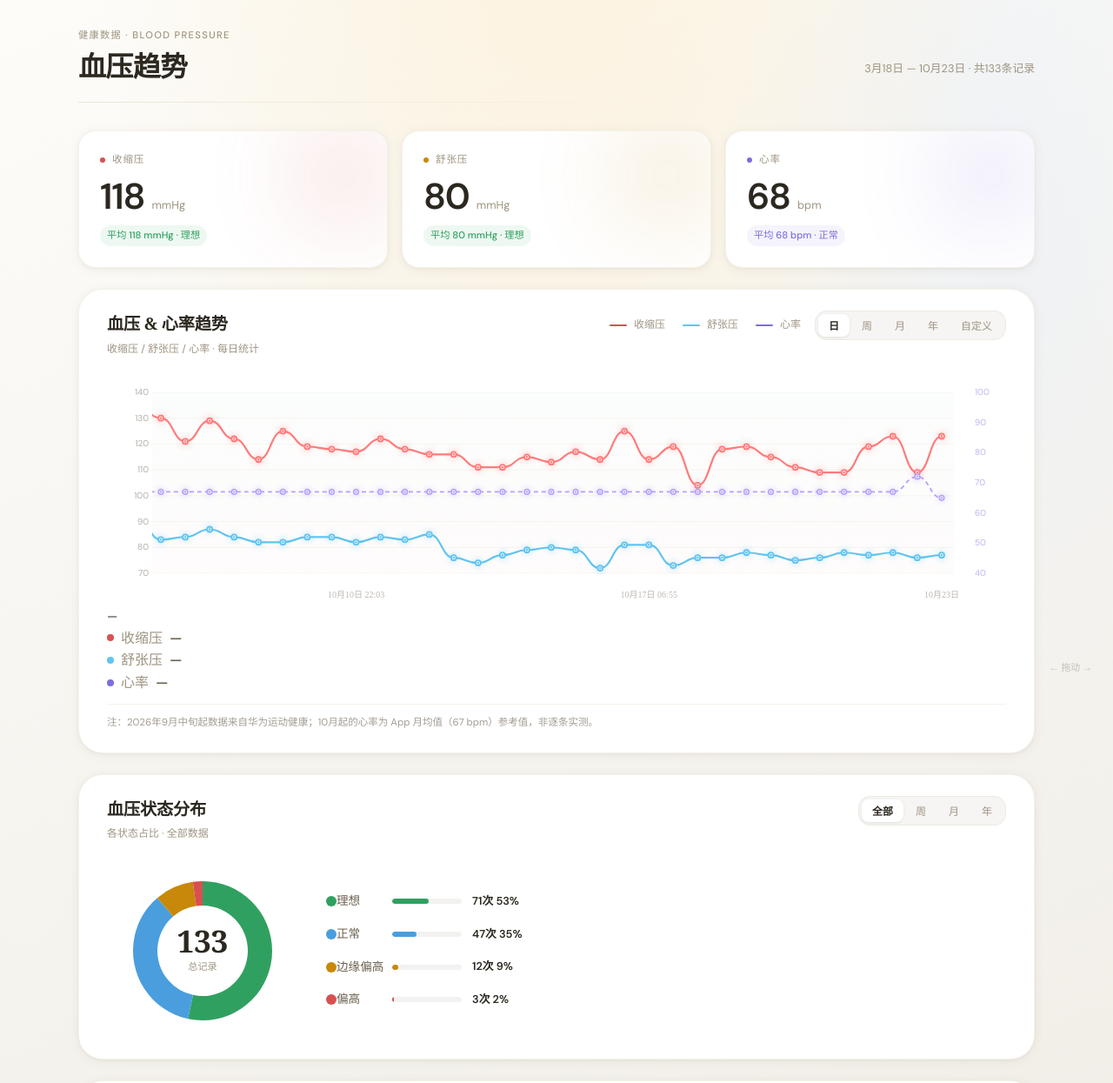
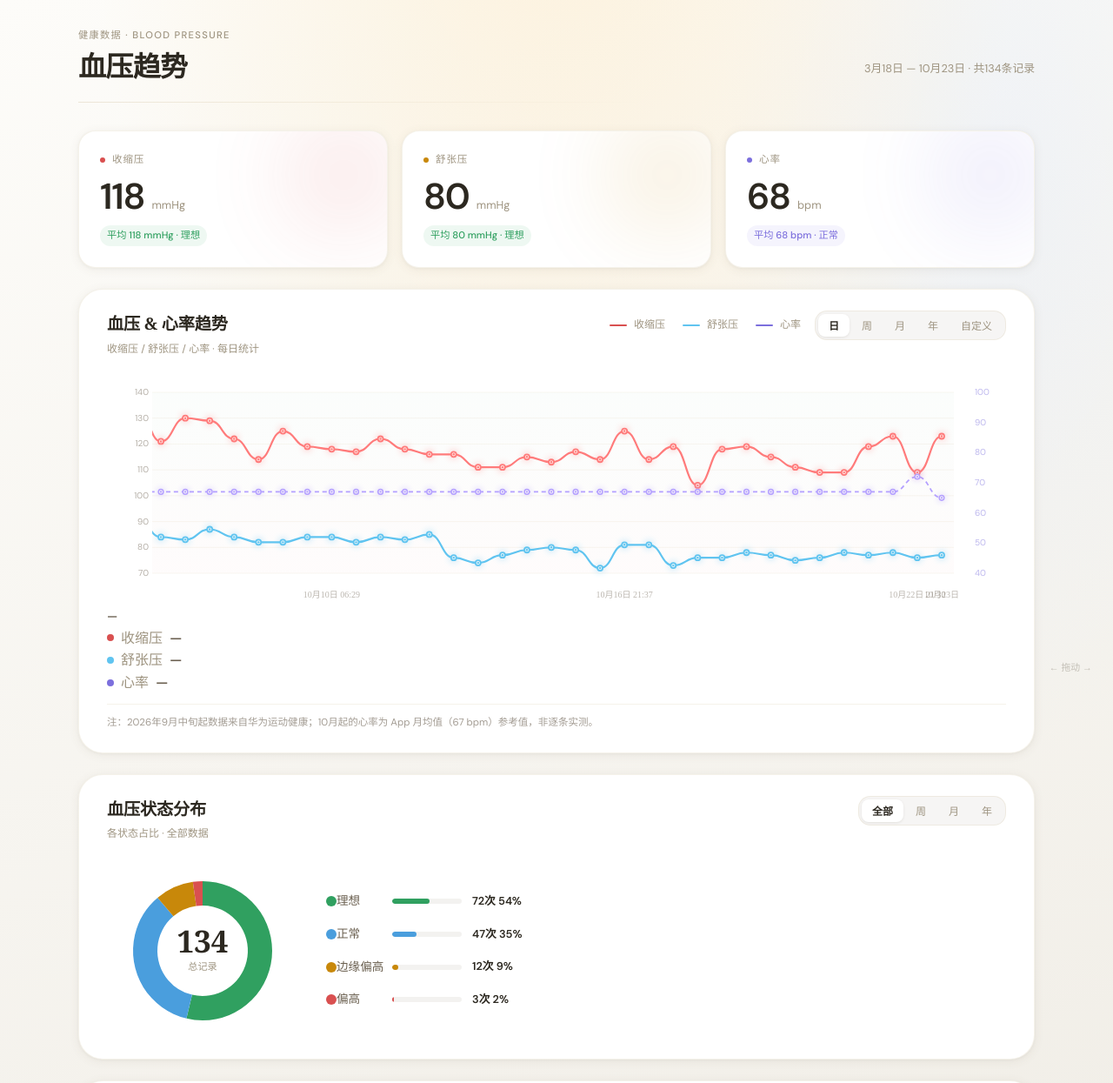
Before and after one commit to sheachang2026/bp-trend-ZXY, a plain HTML site: page index.html in a window 1280 px wide. Shown: the top 1245 px of the page at 87% size. Drawn offline with Linux system fonts and the light colour scheme.

Commit message:
Auto sync: 2026年11月15日 血压数据

```diff
--- a/index.html
+++ b/index.html
@@ -898,7 +898,7 @@
     <p class="page-header__eyebrow">健康数据 · Blood Pressure</p>
     <div class="page-header__row">
       <h1 class="page-header__title">血压趋势</h1>
-      <p class="page-header__meta">3月18日 — 10月23日 · 共133条记录</p>
+      <p class="page-header__meta">3月18日 — 10月23日 · 共134条记录</p>
     </div>
     <div class="page-header__divider"></div>
   </header>
@@ -1167,6 +1167,7 @@
     { date: '2026-05-24', label: '5月24日', time: null, note: '', sys: 123, dia: 79, hr: 69 },
     { date: '2026-05-25', label: '5月25日', time: null, note: '', sys: 111, dia: 78, hr: 68 },
     { date: '2026-05-26', label: '5月26日', time: null, note: '', sys: 114, dia: 78, hr: 68 },
+    { date: '2026-05-27', label: '5月27日', time: null, note: '', sys: 115, dia: 73, hr: 64 },
     { date: '2026-05-28', label: '5月28日', time: null, note: '', sys: 115, dia: 74, hr: 63 },
     { date: '2026-05-29', label: '5月29日', time: null, note: '', sys: 116, dia: 80, hr: 64 },
     { date: '2026-05-30', label: '5月30日', time: null, note: '', sys: 114, dia: 77, hr: 67 },
@@ -1200,8 +1201,8 @@
     { date: '2026-10-04', label: '10月4日 17:05', time: '17:05', note: '下午测量 · 血压偏高 · 心率为华为健康月均值参考(67bpm)', sys: 152, dia: 90, hr: 67 },
     { date: '2026-10-05', label: '10月5日 05:36', time: '05:36', note: '早晨测量 · 血压偏高 · 心率为华为健康月均值参考(67bpm)', sys: 129, dia: 92, hr: 67 },
     { date: '2026-10-05', label: '10月5日 19:42', time: '19:42', note: '晚间测量 · 血压偏高 · 心率为华为健康月均值参考(67bpm)', sys: 135, dia: 92, hr: 67 },
+    { date: '2026-10-06', label: '10月6日', time: null, note: '晚间测量 · 心率为华为健康月均值参考(67bpm)', sys: 121, dia: 84, hr: 67 },
     { date: '2026-10-06', label: '10月6日 06:59', time: '06:59', note: '早晨测量 · 心率为华为健康月均值参考(67bpm)', sys: 130, dia: 83, hr: 67 },
-    { date: '2026-10-06', label: '10月6日 22:00', time: '22:00', note: '晚间测量 · 心率为华为健康月均值参考(67bpm)', sys: 121, dia: 84, hr: 67 },
     { date: '2026-10-07', label: '10月7日 07:46', time: '07:46', note: '早晨测量 · 心率为华为健康月均值参考(67bpm)', sys: 129, dia: 87, hr: 67 },
     { date: '2026-10-07', label: '10月7日 21:41', time: '21:41', note: '晚间测量 · 心率为华为健康月均值参考(67bpm)', sys: 122, dia: 84, hr: 67 },
     { date: '2026-10-08', label: '10月8日 07:00', time: '07:00', note: '早晨测量 · 心率为华为健康月均值参考(67bpm)', sys: 114, dia: 82, hr: 67 },
```
